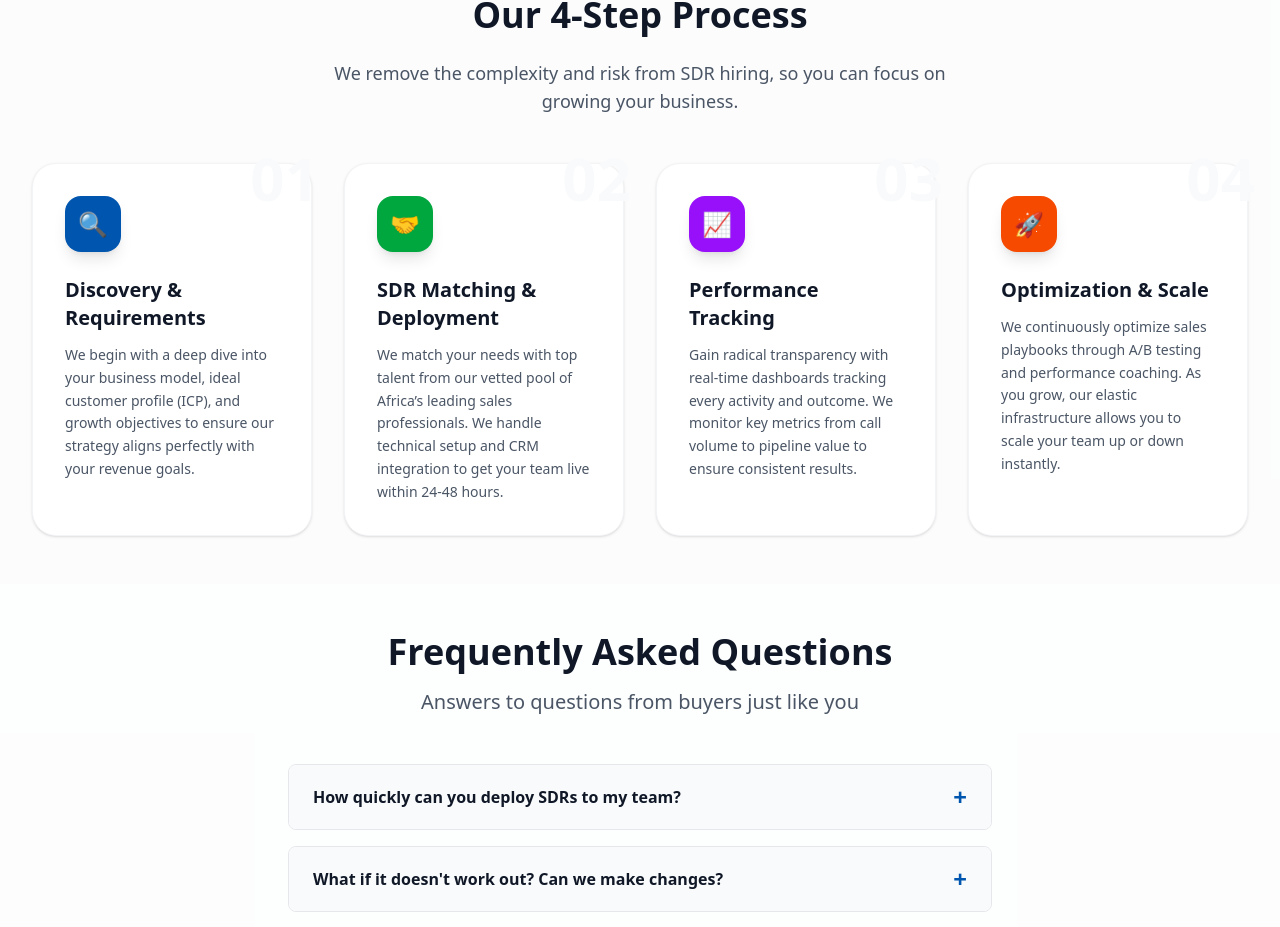
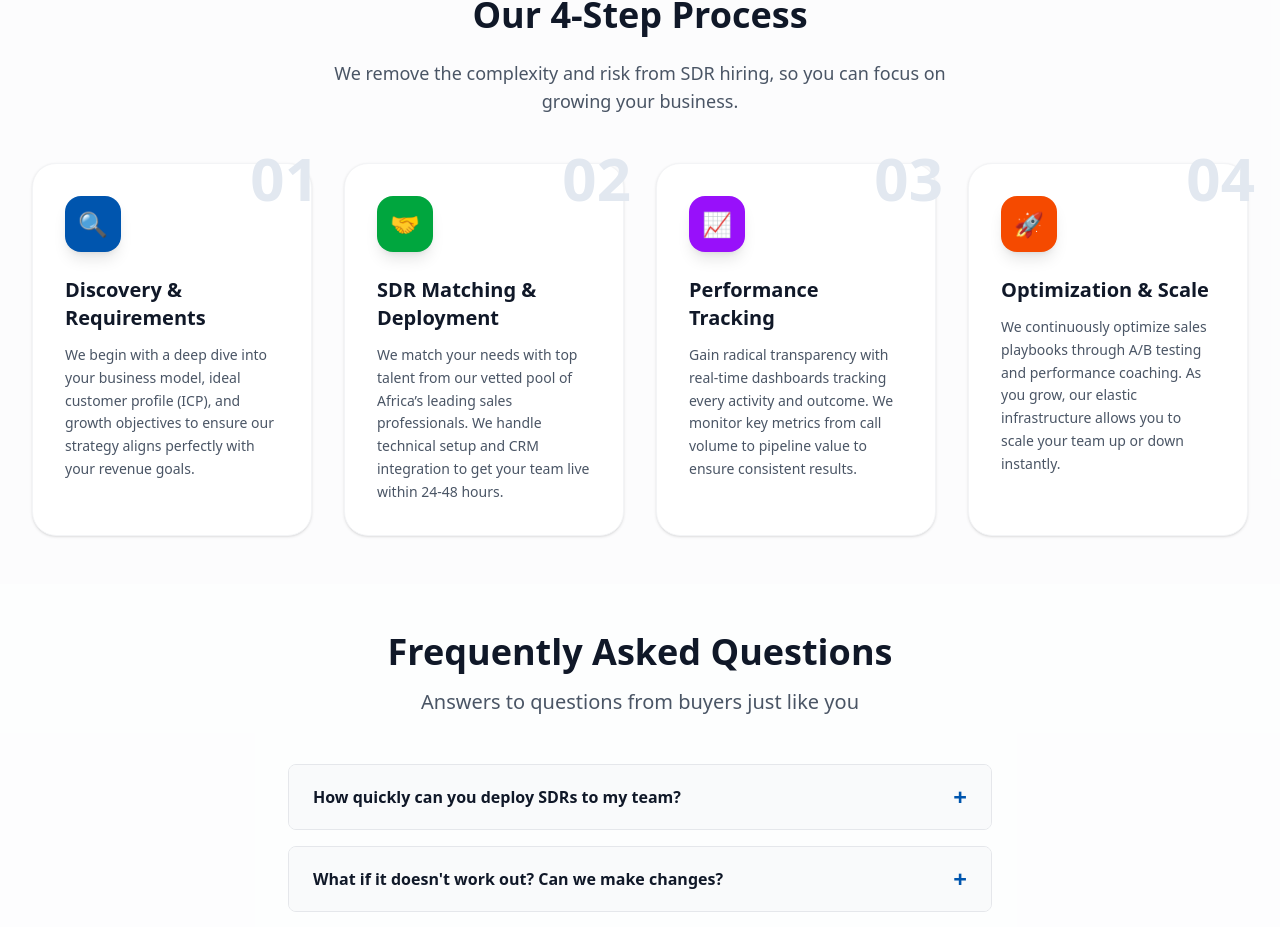
Before and after one commit to Aidecdigital/sdr-global, a Next.js app: page /hire-sdrs in a window 1280 px wide. Shown: the part 4602-5529 px from the top of the page. Built offline with nearby package versions, Linux system fonts and the light colour scheme.

Commit message:
Update ProcessStep component text color for better visibility on hover

```diff
--- a/app/hire-sdrs/components.tsx
+++ b/app/hire-sdrs/components.tsx
@@ -135,7 +135,7 @@ export const ProcessStep = ({ step }: { step: ProcessStepData }) => {
   const icons = ['🔍', '🤝', '📈', '🚀'];
   return (
     <div className="relative group p-8 rounded-3xl bg-white border border-gray-100 shadow-sm hover:shadow-xl transition-all duration-300 flex flex-col h-full">
-      <div className="absolute -top-4 -right-2 text-6xl font-black text-gray-50 group-hover:text-blue-50 transition-colors pointer-events-none select-none">
+      <div className="absolute -top-4 -right-2 text-6xl font-black text-slate-200 group-hover:text-blue-100 transition-colors pointer-events-none select-none">
         0{step.step}
       </div>
 
```
